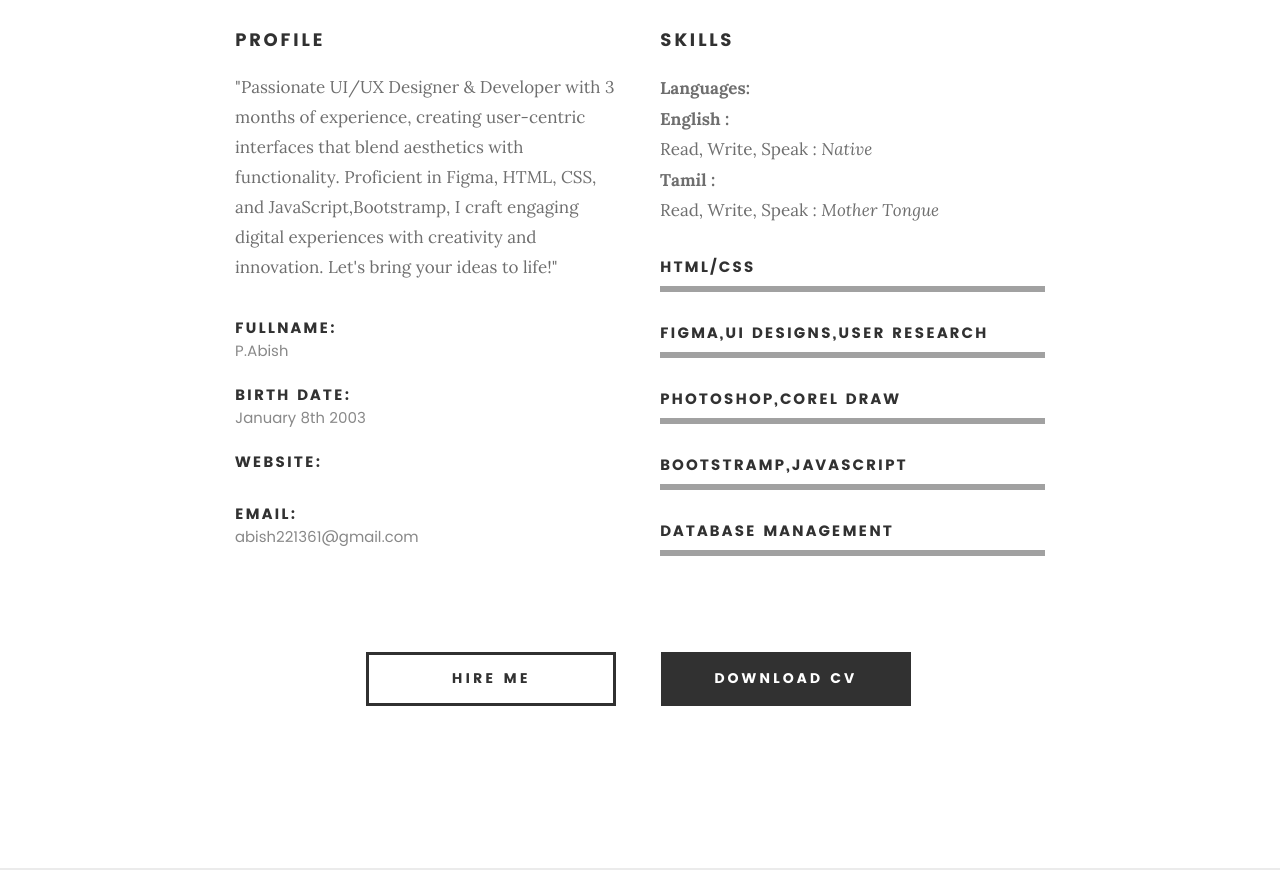
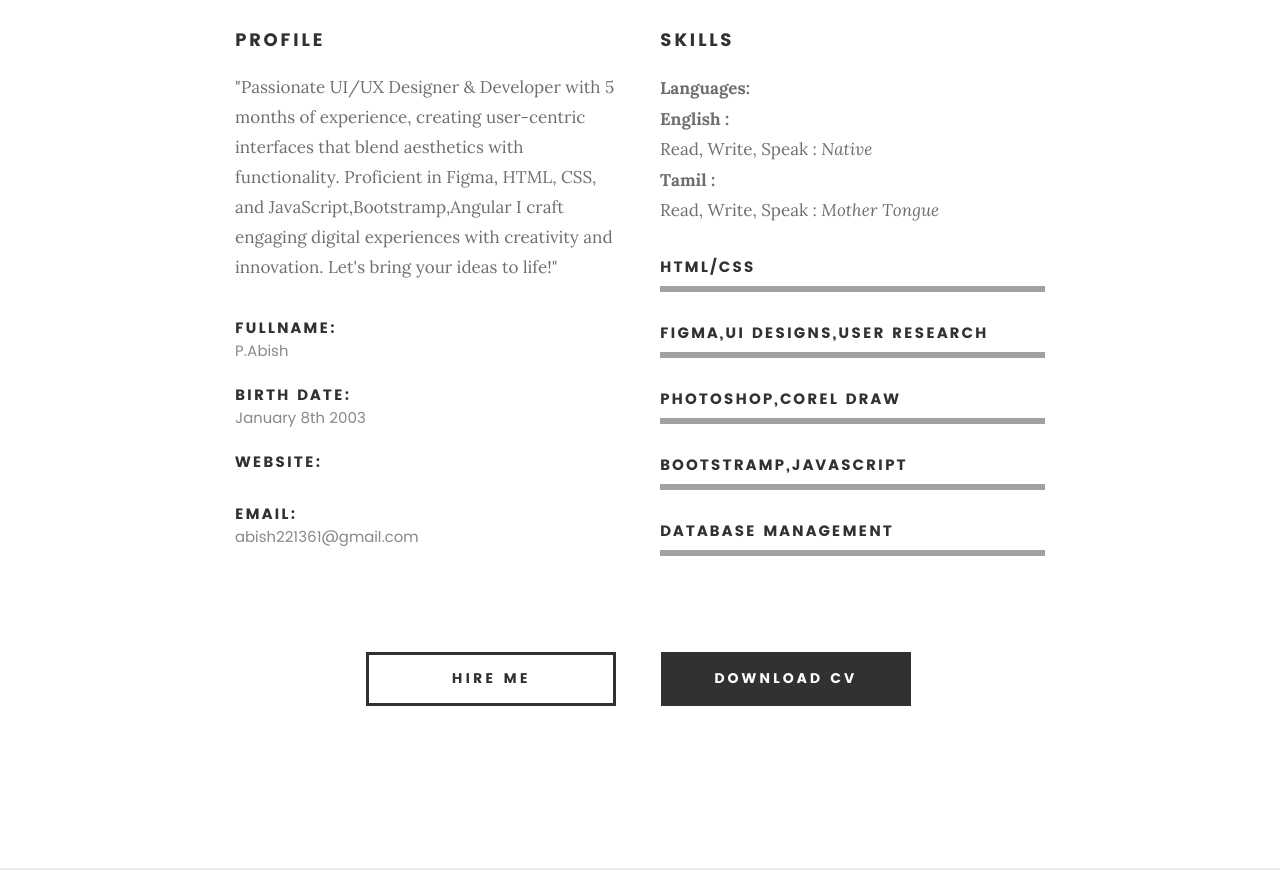
Before and after one commit to Abish221/abishportfolio.github.io, a plain HTML site: page index.html in a window 1280 px wide. Shown: the part 1126-1996 px from the top of the page. Drawn offline with Linux system fonts and the light colour scheme; files whose address does not match are found by name.

Commit message:
Update index.html

```diff
--- a/index.html
+++ b/index.html
@@ -155,8 +155,8 @@
 
    			<h3>Profile</h3>
                 <p>
-					"Passionate UI/UX Designer & Developer with 3 months of experience, creating user-centric interfaces that blend aesthetics with functionality.
-					Proficient in  Figma, HTML, CSS, and JavaScript,Bootstramp,
+					"Passionate UI/UX Designer & Developer with 5 months of experience, creating user-centric interfaces that blend aesthetics with functionality.
+					Proficient in  Figma, HTML, CSS, and JavaScript,Bootstramp,Angular
 					 I craft engaging digital experiences with creativity and innovation. Let's bring your ideas to life!"</p>
 
    			<ul class="info-list">
```
